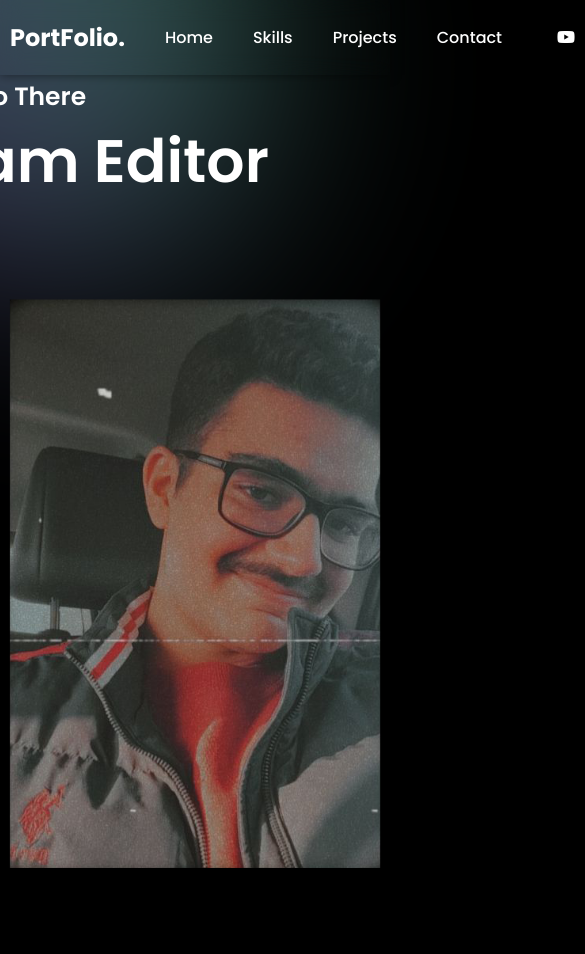
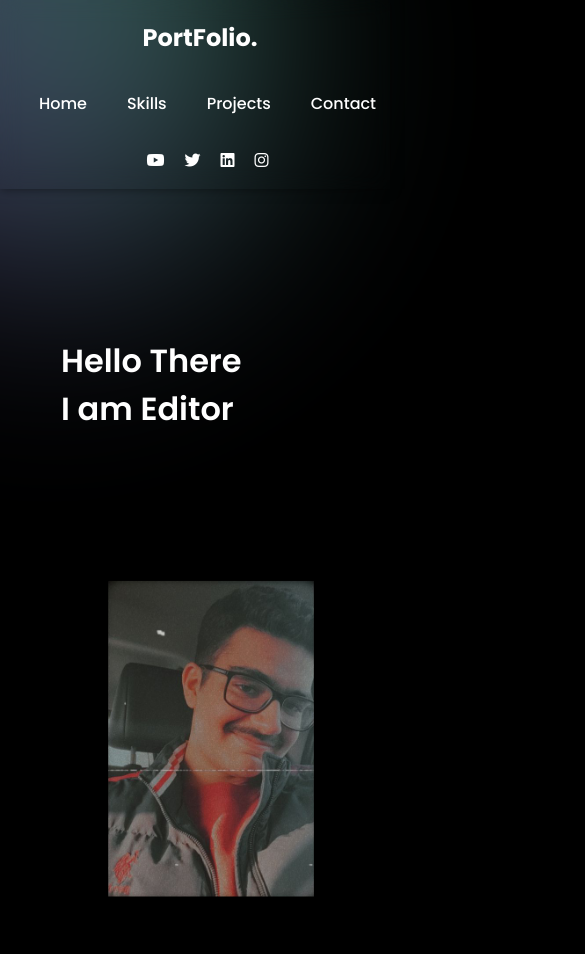
Before and after one commit to JoyBrar2001/JoyBrar2001.github.io, a plain HTML site: page index.html in a window 390 px wide. Shown: the top 954 px of the page, 585 px wide, since content can reach past the window. Drawn offline with Linux system fonts and the light colour scheme.

Commit message:
V3 More Media Queries for Phone

```diff
--- a/index.html
+++ b/index.html
@@ -2,6 +2,9 @@
 <html>
     <head>
         <title>Portfolio</title>
+        <meta charset="UTF-8">
+        <meta http-equiv="X-UA-Compatible" content="IE=edge">
+        <meta name="viewport" content="width=device-width, initial-scale=1.0">
         <link rel="stylesheet" href="style.css">
         <link rel="stylesheet" href="https://cdnjs.cloudflare.com/ajax/libs/font-awesome/6.0.0-beta2/css/all.min.css"
         integrity="sha512-YWzhKL2whUzgiheMoBFwW8CKV4qpHQAEuvilg9FAn5VJUDwKZZxkJNuGM4XkWuk94WCrrwslk8yWNGmY1EduTA=="
@@ -127,4 +130,4 @@
 
         <script src="script.js"></script>
     </body>
-    </html>
+</html>
--- a/style.css
+++ b/style.css
@@ -145,7 +145,7 @@ main {
     min-height: 100vh;
     width: 100%;
     display: grid;
-    grid-template-columns: 1fr 1fr;
+    grid-template-columns: repeat(2, 1fr);
     place-items: center;
 }
 
@@ -389,8 +389,6 @@ iframe {
     font-weight: 200;
 }
 
-.footer .left {}
-
 /*---------------------------------Media Queries---------------------------------*/
 
 @media screen and (max-width:1200px) {
@@ -404,31 +402,106 @@ iframe {
     }
 }
 
-@media screen and (max-width:960px) {
+@media screen and (max-width:960px),
+(orientation : portrait) {
     main {
         padding-top: 20%;
+        margin: auto;
+    }
+
+    main {
+        grid-template-columns: 1fr;
+        padding-top: 70%;
     }
 
     .main-left {
-        grid-column: span 2;
+        height: 50%;
+        grid-column: span 1;
     }
 
     .main-right {
-        grid-column: span 2;
+        height: 100%;
+        grid-column: span 1;
+    }
+
+    .main-right img {
+        height: 50vh;
+        width: auto;
+    }
+
+
+    .second-page{
+        grid-template-columns: 1fr;
+    }
+
+    .second-page h1{
+        grid-column: span 1;
     }
 
     .second-left {
-        grid-column: span 2;
+        grid-column: span 1;
     }
 
     .about-me {
-        grid-column: span 2;
+        grid-column: span 1;
+    }
+
+    main,
+    .second-page,
+    .third-page {
+        width: 100%;
+        max-width: none;
+        margin: auto;
+    }
+}
+
+@media screen and (max-width:600px),
+(orientation : portrait) {
+
+    nav{
+        position: absolute;
+        flex-direction: column;
+    }
+
+    main,
+    .second-page,
+    .third-page {
+        width: 100%;
+        max-width: none;
+        margin: auto;
+    }
+
+    main {
+        grid-template-columns: 1fr;
+        padding-top: 70%;
+    }
+
+    .container {
+        width: 300px;
+    }
+
+    .container .text {
+        font-size: 2rem;
     }
 
     .third-page {
-        grid-template-columns: repeat(2, 1fr)
+        grid-template-columns: repeat(1, 1fr)
     }
-    .third-page h1{
-        grid-column: span 2;
+
+    .third-page h1 {
+        grid-column: span 1;
+    }
+
+    .video-container {
+        width: 100%;
+        height: auto;
+    }
+
+    .video {
+        grid-column: span 1;
+    }
+
+    #blob {
+        opacity: 0.4;
     }
 }
```
